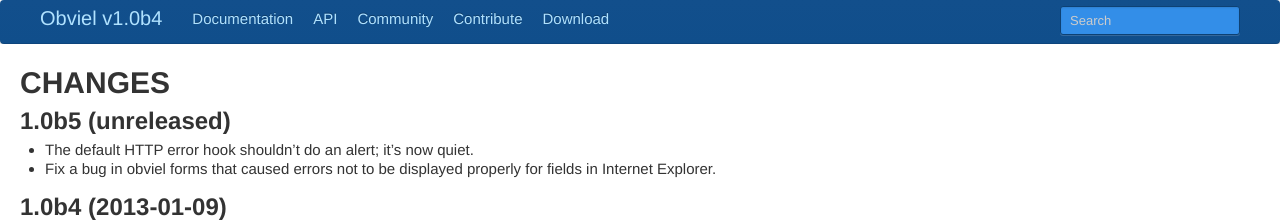
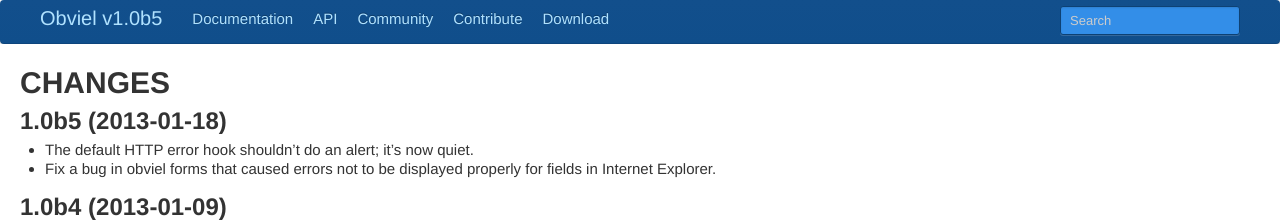
Before and after one commit to obviel/obviel, a Sphinx documentation site: the page built from doc/CHANGES.txt, in a window 1280 px wide and 900 px high. Shown: the top 223 px of the window. Built offline with Sphinx 7.4.7, drawn with Linux system fonts in a browser that asks for light colours.

Commit message:
Prepare for release.

```diff
--- a/doc/CHANGES.txt
+++ b/doc/CHANGES.txt
@@ -1,7 +1,7 @@
 CHANGES
 *******
 
-1.0b5 (unreleased)
+1.0b5 (2013-01-18)
 ==================
 
 * The default HTTP error hook shouldn't do an alert; it's now quiet.
--- a/doc/conf.py
+++ b/doc/conf.py
@@ -50,7 +50,7 @@
 # The short X.Y version.
 version = '1.0'
 # The full version, including alpha/beta/rc tags.
-release = '1.0b4'
+release = '1.0b5'
 
 # The language for content autogenerated by Sphinx. Refer to documentation
 # for a list of supported languages.
```
